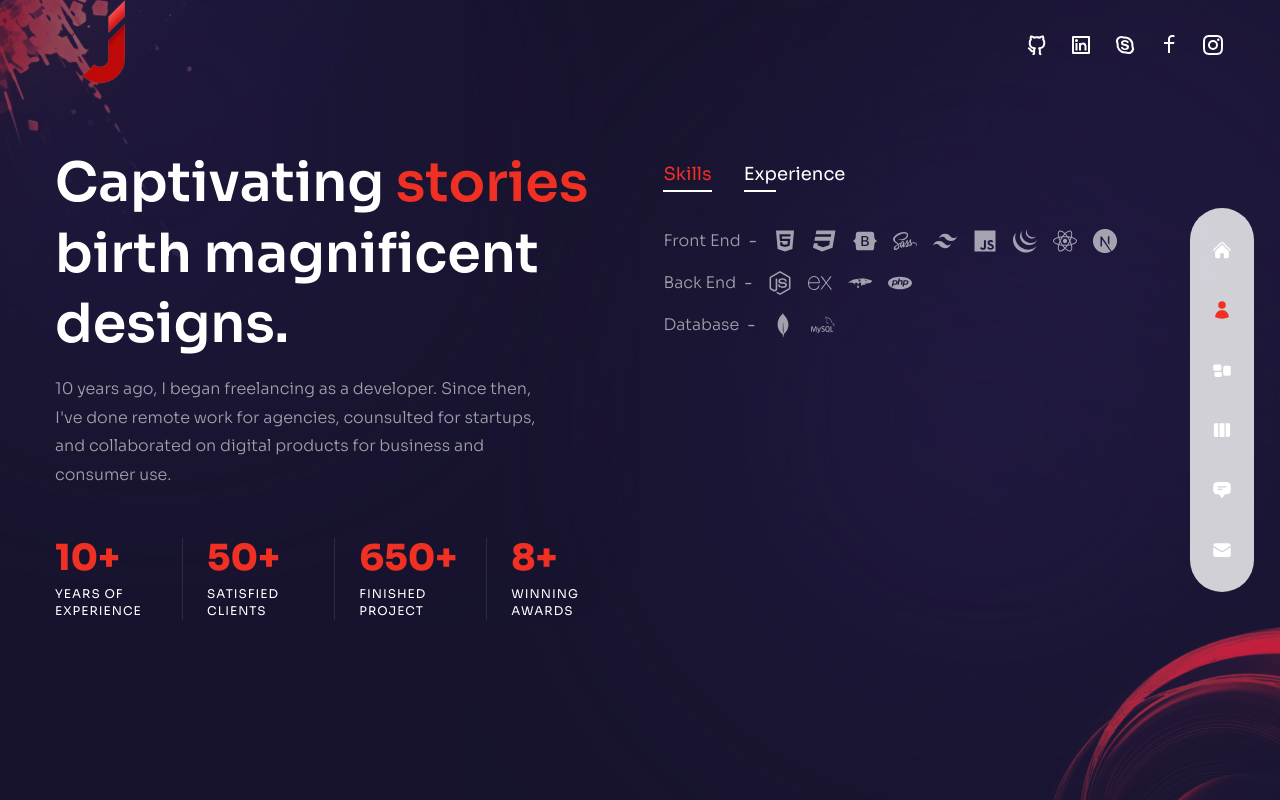
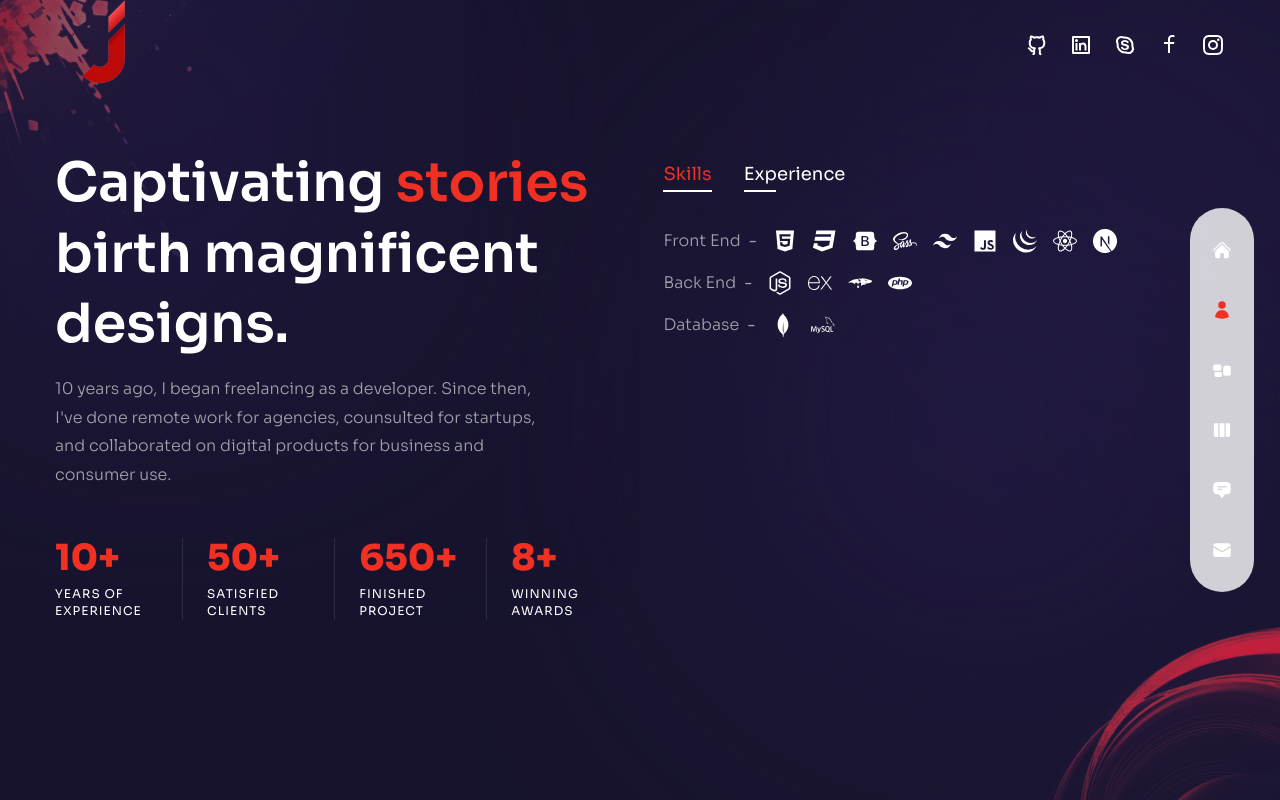
Before and after one commit to joemar-ceneza/react-portfolio, a Next.js app: page /about in a window 1280 px wide. Built offline with nearby package versions, Linux system fonts and the light colour scheme.

Commit message:
Fixing error

```diff
--- a/pages/about/index.js
+++ b/pages/about/index.js
@@ -31,31 +31,38 @@ import { motion } from "framer-motion";
 import { fadeIn } from "../../variants";
 
 //  about data
+
+const frontEndIcons = [
+  <FaHtml5 />,
+  <FaCss3 />,
+  <FaBootstrap />,
+  <FaSass />,
+  <SiTailwindcss />,
+  <FaJs />,
+  <SiJquery />,
+  <FaReact />,
+  <SiNextdotjs />,
+];
+
+const backEndIcons = [<FaNodeJs />, <SiExpress />, <SiMongoose />, <SiPhp />];
+
+const databaseIcons = [<SiMongodb />, <SiMysql />];
+
 export const aboutData = [
   {
     title: "skills",
     info: [
       {
         title: "Front End",
-        icons: [
-          <FaHtml5 />,
-          <FaCss3 />,
-          <FaBootstrap />,
-          <FaSass />,
-          <SiTailwindcss />,
-          <FaJs />,
-          <SiJquery />,
-          <FaReact />,
-          <SiNextdotjs />,
-        ],
+        icons: frontEndIcons,
       },
       {
         title: "Back End",
-        icons: [<FaNodeJs />, <SiExpress />, <SiMongoose />, <SiPhp />],
+        icons: backEndIcons,
       },
       {
         title: "Database",
-        icons: [<SiMongodb />, <SiMysql />],
+        icons: databaseIcons,
       },
     ],
   },
@@ -63,7 +70,7 @@ export const aboutData = [
     title: "experience",
     info: [
       {
-        title: "Junior Account Administrator - Leekie Enterprise Inc.",
+        title: "Junior Account Administrator - Leekie Enterprise",
         stage: "2016 - Present",
       },
     ],
@@ -195,9 +202,9 @@ export default function About() {
                   <div className="hidden md:flex">-</div>
                   <div>{item.stage}</div>
                   <div className="flex gap-x-4">
-                    {item.icons?.map((icon, iconIndex) => {
+                    {item.icons?.map((icon, itemIndex) => {
                       return (
-                        <div key={iconIndex} className="text-2xl">
+                        <div key={itemIndex} className="text-2xl text-white">
                           {icon}
                         </div>
                       );
```
